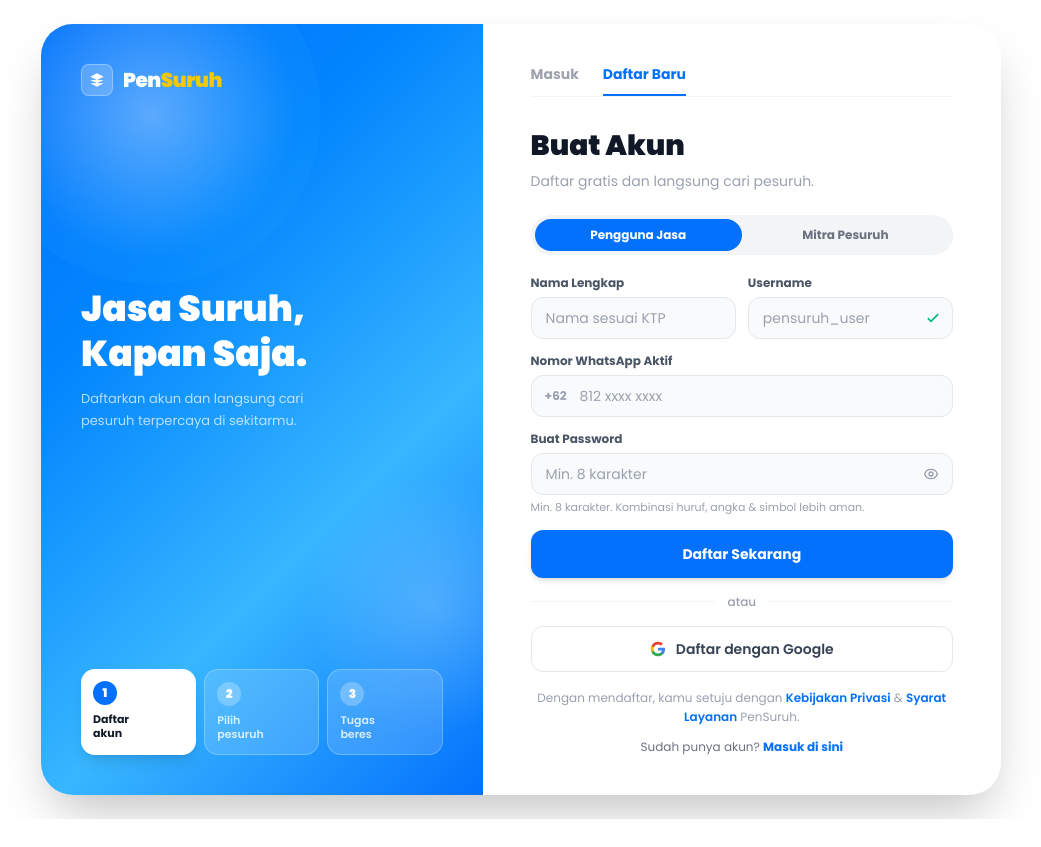
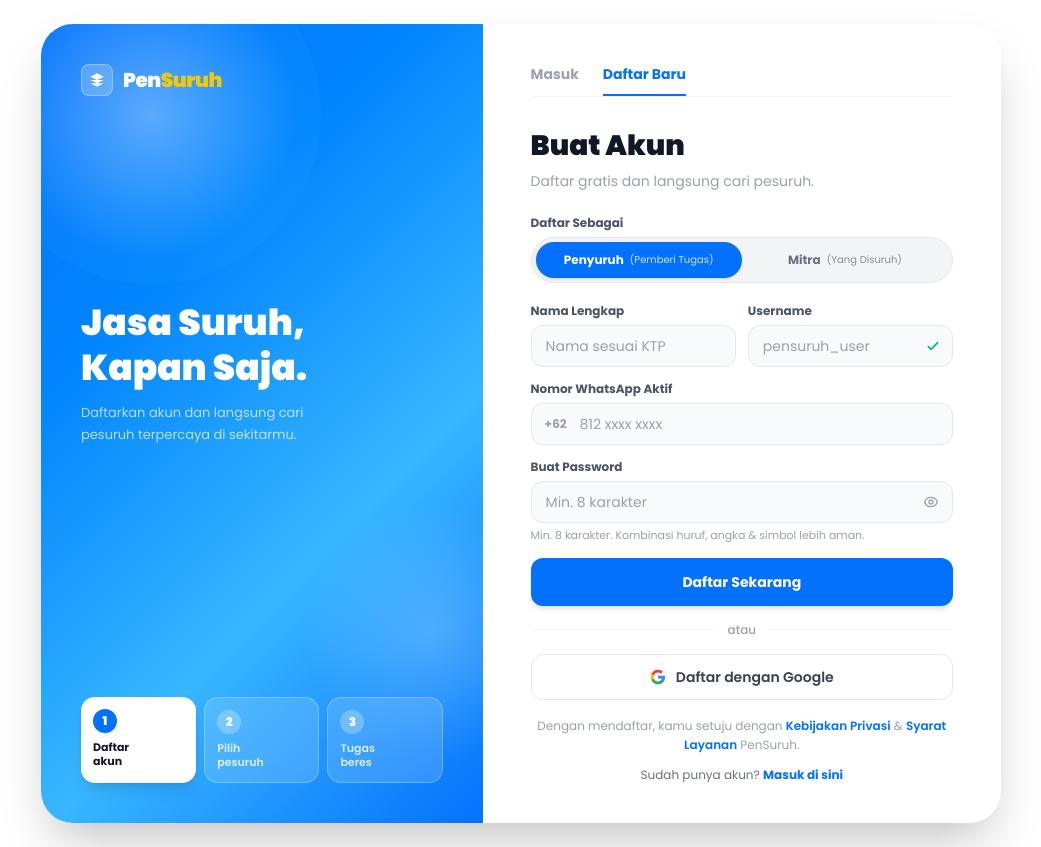
Before and after one commit to fauzansupriyadi1-stack/PENSURUH, a Laravel app: page /register in a window 1280 px wide. Shown: the whole page, without its empty margins (119-1160 px from the left). Before the commit the page ends 819 px from the top, so only its background shows below. Run offline with Laravel 12, Linux system fonts and the light colour scheme; style sheets or scripts are compiled from the project's sources.

Commit message:
feat: pemilihan role saat registrasi dan isolasi tampilan dashboard sesuai role akun

```diff
--- a/resources/views/auth/login.blade.php
+++ b/resources/views/auth/login.blade.php
@@ -228,14 +228,23 @@
                 <p class="text-gray-400 text-sm mb-6">Daftar gratis dan langsung cari pesuruh.</p>
 
                 <!-- Role Switcher -->
-                <div class="flex bg-gray-100 p-1 rounded-full mb-5 text-xs font-bold">
-                    <button id="roleCustomerBtn" type="button" onclick="setRole('customer')" class="flex-1 py-2 rounded-full bg-[#0471fc] text-white transition-all cursor-pointer">Pengguna Jasa</button>
-                    <button id="roleMitraBtn" type="button" onclick="setRole('mitra')" class="flex-1 py-2 rounded-full text-gray-500 transition-all cursor-pointer">Mitra Pesuruh</button>
+                <div class="mb-5">
+                    <label class="block text-xs font-bold text-gray-600 mb-1.5">Daftar Sebagai</label>
+                    <div class="flex bg-gray-100 p-1 rounded-full text-xs font-bold border border-gray-200">
+                        <button id="roleCustomerBtn" type="button" onclick="setRole('customer')" class="flex-1 py-2.5 rounded-full bg-[#0471fc] text-white shadow-sm transition-all cursor-pointer flex items-center justify-center gap-1.5">
+                            <span>Penyuruh</span>
+                            <span class="text-[10px] opacity-80 font-normal">(Pemberi Tugas)</span>
+                        </button>
+                        <button id="roleMitraBtn" type="button" onclick="setRole('mitra')" class="flex-1 py-2.5 rounded-full text-gray-500 transition-all cursor-pointer flex items-center justify-center gap-1.5">
+                            <span>Mitra</span>
+                            <span class="text-[10px] opacity-80 font-normal">(Yang Disuruh)</span>
+                        </button>
+                    </div>
                 </div>
 
                 <form method="POST" action="/register" class="flex flex-col gap-3.5" id="registerForm">
                     @csrf
-                    <input type="hidden" name="role" id="roleInput" value="penyuruh">
+                    <input type="hidden" name="role" id="roleInput" value="{{ old('role', 'penyuruh') }}">
                     <!-- Full Name + Username row -->
                     <div class="grid grid-cols-2 gap-3">
                         <div>
@@ -371,13 +380,13 @@
             const mitraSkills = document.getElementById('mitraSkillsReg');
 
             if (role === 'customer') {
-                customerBtn.className = 'flex-1 py-2 rounded-full bg-[#0471fc] text-white transition-all cursor-pointer';
-                mitraBtn.className = 'flex-1 py-2 rounded-full text-gray-500 transition-all cursor-pointer';
-                mitraSkills.classList.add('hidden');
+                customerBtn.className = 'flex-1 py-2.5 rounded-full bg-[#0471fc] text-white shadow-sm transition-all cursor-pointer flex items-center justify-center gap-1.5';
+                mitraBtn.className = 'flex-1 py-2.5 rounded-full text-gray-500 transition-all cursor-pointer flex items-center justify-center gap-1.5';
+                if (mitraSkills) mitraSkills.classList.add('hidden');
             } else {
-                mitraBtn.className = 'flex-1 py-2 rounded-full bg-[#0471fc] text-white transition-all cursor-pointer';
-                customerBtn.className = 'flex-1 py-2 rounded-full text-gray-500 transition-all cursor-pointer';
-                mitraSkills.classList.remove('hidden');
+                mitraBtn.className = 'flex-1 py-2.5 rounded-full bg-[#0471fc] text-white shadow-sm transition-all cursor-pointer flex items-center justify-center gap-1.5';
+                customerBtn.className = 'flex-1 py-2.5 rounded-full text-gray-500 transition-all cursor-pointer flex items-center justify-center gap-1.5';
+                if (mitraSkills) mitraSkills.classList.remove('hidden');
             }
         }
 
--- a/resources/views/dashboard.blade.php
+++ b/resources/views/dashboard.blade.php
@@ -69,12 +69,14 @@
       </div>
 
       <div class="header-right">
-        <!-- Desktop Role Switcher -->
+        @if($user && $user->role === 'admin')
+        <!-- Admin Role Switcher -->
         <div class="mode-switcher desktop-only-mode" role="group" aria-label="Pilih mode role">
           <a href="{{ route('dashboard.switch-role', 'penyuruh') }}" class="mode-link {{ $activeRole === 'penyuruh' ? 'active' : '' }}" data-role="penyuruh">Penyuruh</a>
           <a href="{{ route('dashboard.switch-role', 'disuruh') }}" class="mode-link {{ $activeRole === 'disuruh' ? 'active' : '' }}" data-role="disuruh">Mitra</a>
           <a href="{{ route('dashboard.switch-role', 'admin') }}" class="mode-link {{ $activeRole === 'admin' ? 'active' : '' }}" data-role="admin">Admin</a>
         </div>
+        @endif
 
         <a href="/" class="btn-header-link" title="Kembali ke Landing Page">
           <svg width="14" height="14" viewBox="0 0 24 24" fill="none" stroke="currentColor" stroke-width="2.3" stroke-linecap="round" stroke-linejoin="round"><path d="m3 9 9-7 9 7v11a2 2 0 0 1-2 2H5a2 2 0 0 1-2-2z"/><polyline points="9 22 9 12 15 12 15 22"/></svg>
@@ -104,11 +106,13 @@
           </a>
         </nav>
 
+        @if($user && $user->role === 'admin')
         <div class="mode-switcher" role="group" aria-label="Pilih mode role mobile">
           <a href="{{ route('dashboard.switch-role', 'penyuruh') }}" class="mode-link {{ $activeRole === 'penyuruh' ? 'active' : '' }}" data-role="penyuruh">Penyuruh</a>
           <a href="{{ route('dashboard.switch-role', 'disuruh') }}" class="mode-link {{ $activeRole === 'disuruh' ? 'active' : '' }}" data-role="disuruh">Mitra</a>
           <a href="{{ route('dashboard.switch-role', 'admin') }}" class="mode-link {{ $activeRole === 'admin' ? 'active' : '' }}" data-role="admin">Admin</a>
         </div>
+        @endif
       </div>
     </div>
   </header>
```
Also changed, not shown: app/Http/Controllers/DashboardController.php (+6 -2 lines).
